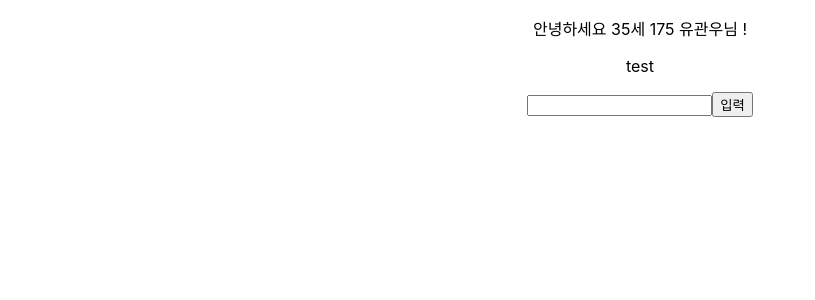
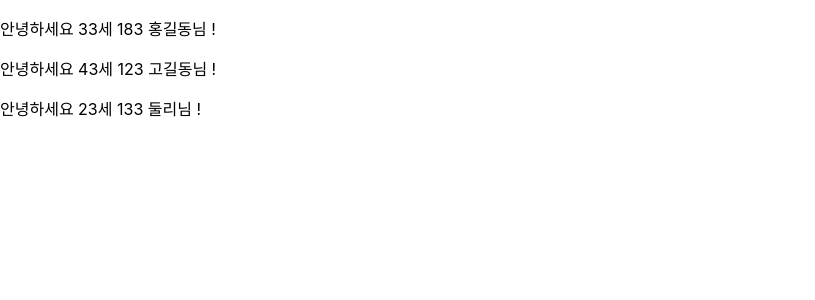
Before and after one commit to dh1180/fintech, a React (Create React App) app in the folder fintech/: page /list in a window 1280 px wide. Shown: the top 300 px of the page, without its empty margins (0-815 px from the left). Built offline with nearby package versions, Linux system fonts and the light colour scheme.

Commit message:
라우터 관리

```diff
--- a/fintech/package.json
+++ b/fintech/package.json
@@ -8,7 +8,9 @@
     "@testing-library/user-event": "^13.5.0",
     "react": "^18.2.0",
     "react-dom": "^18.2.0",
+    "react-router-dom": "^6.8.1",
     "react-scripts": "5.0.1",
+    "styled-components": "^5.3.6",
     "web-vitals": "^2.1.4"
   },
   "scripts": {
--- a/fintech/src/App.js
+++ b/fintech/src/App.js
@@ -1,16 +1,22 @@
-import logo from './logo.svg';
 import './App.css';
 import Welcome from "./components/Welcome"
 import InputComponents from './components/InputComponent';
+import ListComponents from './components/ListComponents';
+import StyleldComponent from './components/StyleldComponent';
+import {BrowserRouter, Routes, Route} from "react-router-dom"
 
 function App() {
   return (
-    <div className="App">
-      <Welcome userName="유관우" userAge={35} userHeight={175}></Welcome>
-      <InputComponents></InputComponents>
+    <BrowserRouter>
+    <Routes>
+      <Route path='/' element={<Welcome />}></Route>
+      <Route path='/input' element={<InputComponents />}></Route>
+      <Route path='/list' element={<ListComponents />}></Route>
+    </Routes>
+    </BrowserRouter>
 
-    </div>
-  );
+
+  )
 }
 
 export default App;
--- /dev/null
+++ b/fintech/src/components/ListComponents.js
@@ -0,0 +1,27 @@
+import React from 'react'
+import Welcome from './Welcome'
+import {useState} from 'react'
+
+const ListComponents = () => {
+    const [list, setList] = useState ([
+        { username: "홍길동", age: 33, height: 183 },
+        { username: "고길동", age: 43, height: 123 },
+        { username: "둘리", age: 23, height: 133 },
+
+    ])
+    return (
+        <div>
+            {list.map((user) => {
+                return (
+                    <Welcome key={user.id}
+                    userName={user.username}
+                    userAge={user.age}
+                    userHeight={user.height}>
+                    </Welcome>
+              )
+            })}
+        </div>
+    )
+}
+
+export default ListComponents
--- /dev/null
+++ b/fintech/src/components/StyleldComponent.js
@@ -0,0 +1,18 @@
+import React, { Component } from 'react'
+import styled from "styled-components"
+
+const Button = styled.button`
+-webkit-box-shadow: 5px -26px 15px 5px #000000;
+box-shadow: 5px -26px 15px 5px #000000;
+`
+const StyleldComponent = () => {
+    return(
+    <div>
+        <Button>
+            스타일드 컴포넌트로 만든 페이지
+        </Button>
+    </div>
+    )
+}
+
+export default StyleldComponent
```
Also changed, not shown: 1 other file (tests, documents, lock files or other folders).
